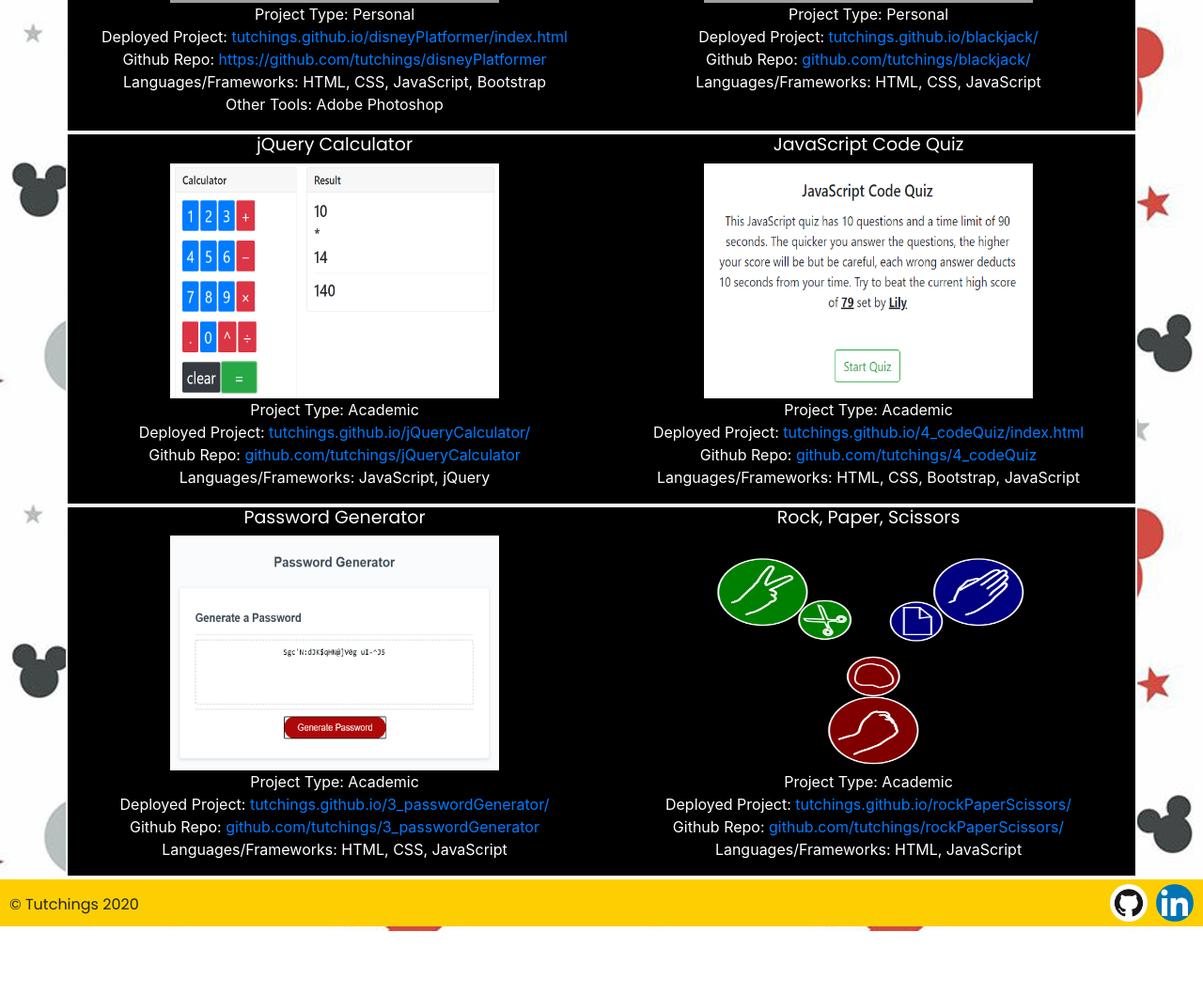
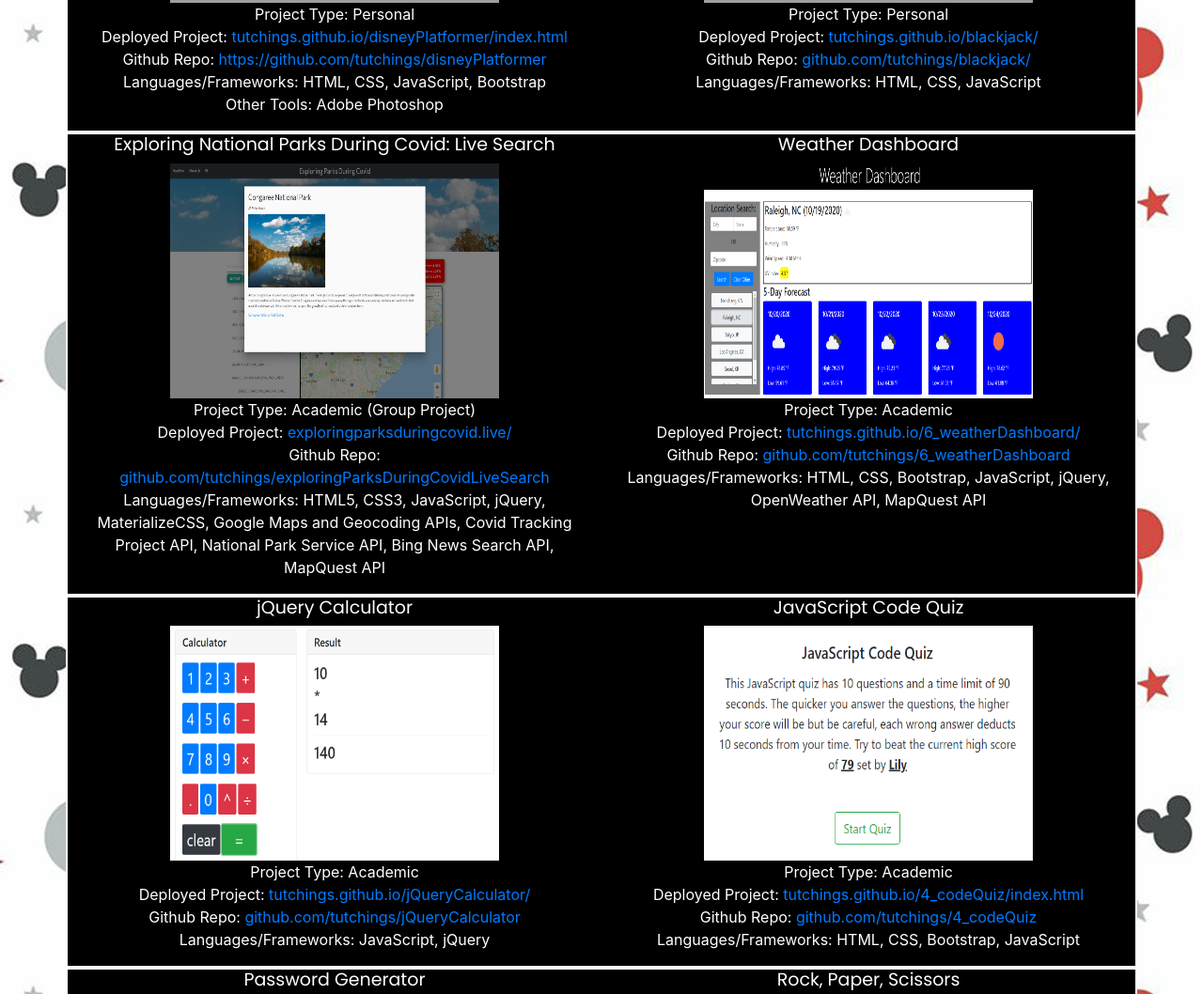
Before and after one commit to tutchings/2-responsivePortfolio, a plain HTML site: page html/portfolio.html in a window 1280 px wide. Shown: the part 410-1468 px from the top of the page at 94% size. Before the commit the page ends 1401 px from the top, so only its background shows below. Drawn offline with nearby package versions, Linux system fonts and the light colour scheme; grey boxes are pictures that could not be loaded.

Commit message:
added 2 additional portfolio projects

```diff
--- a/html/portfolio.html
+++ b/html/portfolio.html
@@ -38,6 +38,10 @@
                     Academic Projects
                   </a>
                   <div class="dropdown-menu" aria-labelledby="navbarDropdown">
+                    <a class="dropdown-item" href="https://exploringparksduringcovid.live/" target="_blank">Exploring National Parks During Covid: Live Search</a>
+                    <div class="dropdown-divider"></div>
+                    <a class="dropdown-item" href="https://tutchings.github.io/6_weatherDashboard/" target="_blank">Weather Dashboard</a>
+                    <div class="dropdown-divider"></div>
                     <a class="dropdown-item" href="https://tutchings.github.io/jQueryCalculator/" target="_blank">jQuery Calculator</a>
                     <div class="dropdown-divider"></div>
                     <a class="dropdown-item" href="https://tutchings.github.io/4_codeQuiz/index.html" target="_blank">Code Quiz</a>
@@ -112,6 +116,31 @@
     <!-- start row 2 of portfolio projects -->
     <div class="row">
       <div class="col-sm-6 col-md-6 col-lg-6 col-xl-6 portfolio-borders">
+        <h2>Exploring National Parks During Covid: Live Search</h2>
+        <img src="../img/nps.png" class="portfolioPictures rps img-fluid" alt="Exploring National Parks During Covid Live Search">
+        <ul>
+          <li>Project Type: Academic (Group Project)</li>
+          <li>Deployed Project: <a href="https://exploringparksduringcovid.live/">exploringparksduringcovid.live/</a></li>
+          <li>Github Repo: <a href="https://github.com/tutchings/exploringParksDuringCovidLiveSearch">github.com/tutchings/exploringParksDuringCovidLiveSearch</a></li>
+          <li>Languages/Frameworks: HTML5, CSS3, JavaScript, jQuery, MaterializeCSS, Google Maps and Geocoding APIs, Covid Tracking Project API, National Park Service API, Bing News Search API, MapQuest API</li>
+        </ul>
+      </div>
+
+      <div class="col-sm-6 col-md-6 col-lg-6 col-xl-6 portfolio-borders">
+        <h2>Weather Dashboard</h2>
+        <img src="../img/weatherDashboard.png" class="portfolioPictures img-fluid" alt="Weather Dashboard">
+        <ul>
+          <li>Project Type: Academic</li>
+          <li>Deployed Project: <a href="https://tutchings.github.io/6_weatherDashboard/">tutchings.github.io/6_weatherDashboard/</a></li>
+          <li>Github Repo: <a href="https://github.com/tutchings/6_weatherDashboard">github.com/tutchings/6_weatherDashboard</a></li>
+          <li>Languages/Frameworks: HTML, CSS, Bootstrap, JavaScript, jQuery, OpenWeather API, MapQuest API</li>
+        </ul>
+      </div>
+    </div>
+
+    <!-- start row 3 of portfolio projects -->
+    <div class="row">
+      <div class="col-sm-6 col-md-6 col-lg-6 col-xl-6 portfolio-borders">
         <h2>jQuery Calculator</h2>
         <img src="../img/calculator.PNG" class="portfolioPictures rps img-fluid" alt="jQuery Calculator">
         <ul>
@@ -134,7 +163,7 @@
       </div>
     </div>
 
-    <!-- start row 3 of portfolio projects -->
+    <!-- start row 4 of portfolio projects -->
     <div class="row">
       <div class="col-sm-6 col-md-6 col-lg-6 col-xl-6 portfolio-borders">
         <h2>Password Generator</h2>
```
Also changed, not shown: html/contact.html (+4 -0 lines), html/resume.html (+4 -0 lines), index.html (+4 -0 lines), img/nps.png (added), img/resume.PNG, img/weatherDashboard.png (added), 1 other file.
